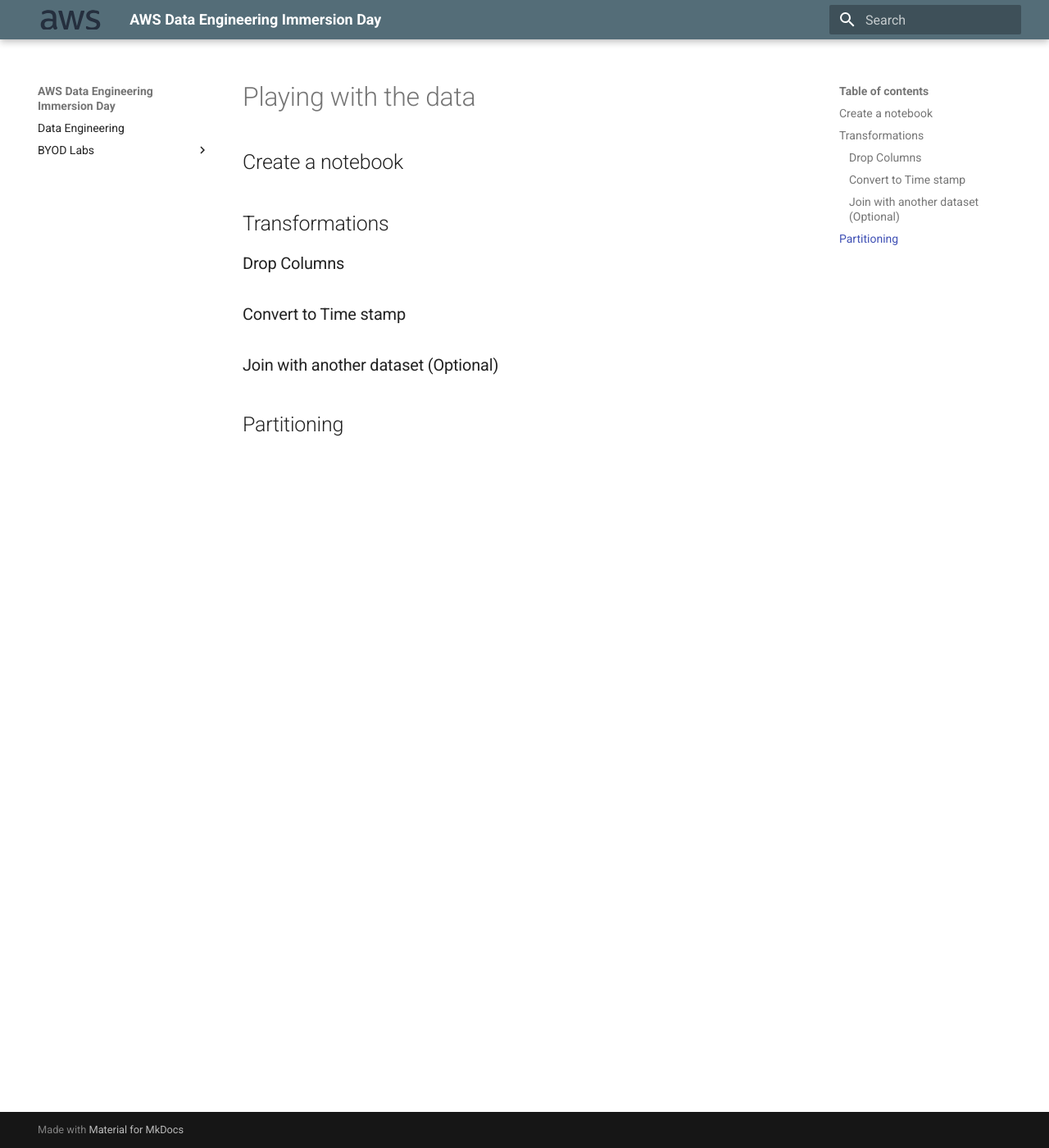
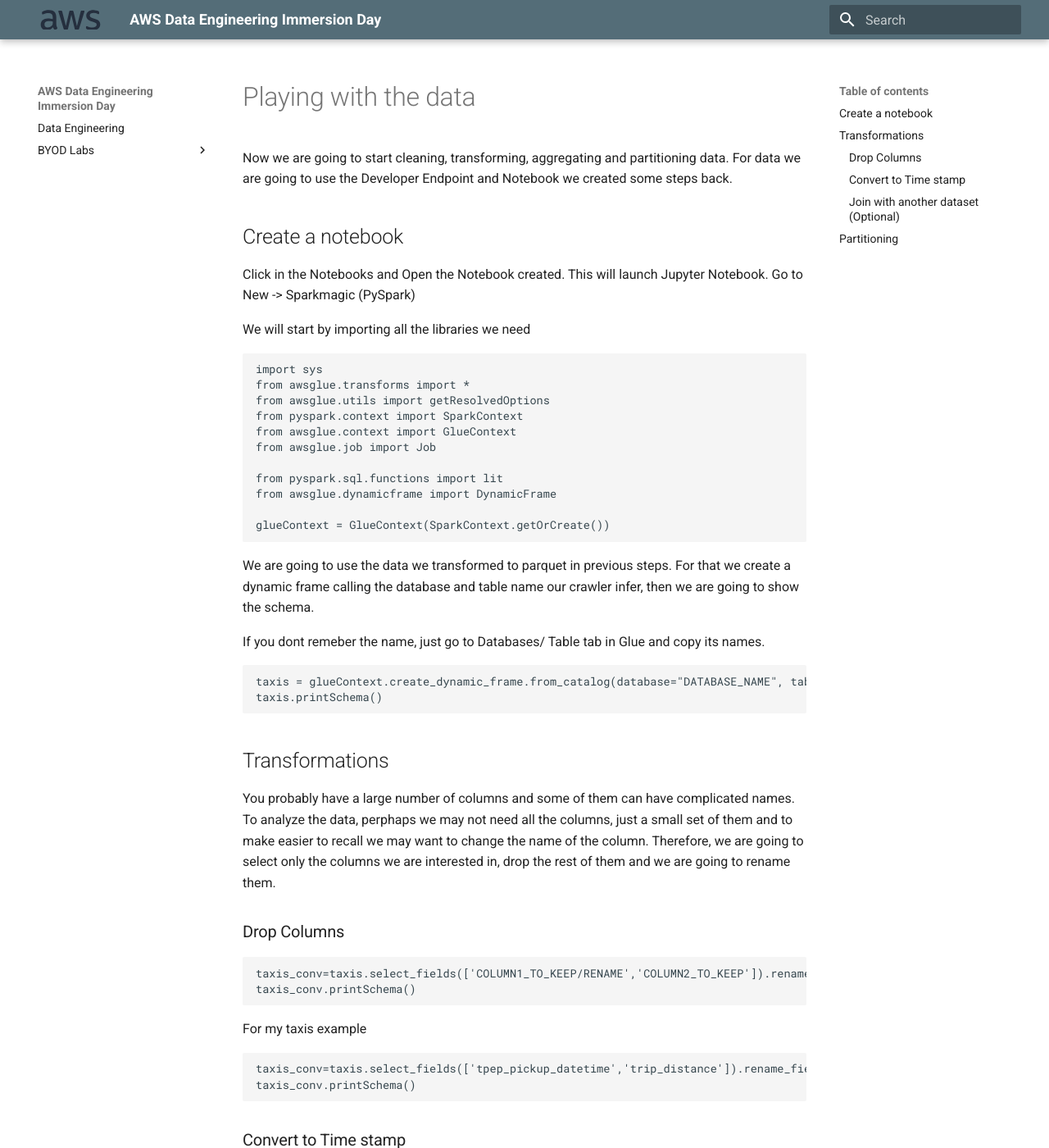
Before and after one commit to BastLeblanc/aws-byod-immersion-day, an MkDocs documentation site: the page built from labs/04_transformations/transformation.md, in a window 1280 px wide and 1400 px high. Shown: the whole window at 82% size. Built offline with MkDocs 1.6.1 and Material for MkDocs 9.7.7, drawn with Linux system fonts in a browser that asks for light colours; some of the changed text lies outside the part shown.

Commit message:
Update transformation.md

````diff
--- a/labs/04_transformations/transformation.md
+++ b/labs/04_transformations/transformation.md
@@ -1,21 +1,71 @@
 # Playing with the data
 
 
-
+Now we are going to start cleaning, transforming, aggregating and partitioning data. For data we are going to use the Developer Endpoint and Notebook we created some steps back.
 
 ## Create a notebook
 
+Click in the Notebooks and Open the Notebook created. This will launch Jupyter Notebook. Go to New -> Sparkmagic (PySpark)
+
+We will start by importing all the libraries we need
+
+``` python
+import sys
+from awsglue.transforms import *
+from awsglue.utils import getResolvedOptions
+from pyspark.context import SparkContext
+from awsglue.context import GlueContext
+from awsglue.job import Job
+
+from pyspark.sql.functions import lit
+from awsglue.dynamicframe import DynamicFrame
+
+glueContext = GlueContext(SparkContext.getOrCreate())
+```
 
 
+We are going to use the data we transformed to parquet in previous steps. For that we create a dynamic frame calling the database and table name our crawler infer, then we are going to show the schema.
+
+If you dont remeber the name, just go to Databases/ Table tab in Glue and copy its names.
+
+``` python
+taxis = glueContext.create_dynamic_frame.from_catalog(database="DATABASE_NAME", table_name="TABLE_NAME")
+taxis.printSchema()
+```
 
 ## Transformations
 
+You probably have a large number of columns and some of them can have complicated names. To analyze the data, perphaps we may not need all the columns, just a small set of them and to make easier to recall we may want to change the name of the column. Therefore, we are going to select only the columns we are interested in, drop the rest of them and we are going to rename them.
 
 ### Drop Columns
+
+
+``` python
+taxis_conv=taxis.select_fields(['COLUMN1_TO_KEEP/RENAME','COLUMN2_TO_KEEP']).rename_field('COLUMN1_TO_KEEP/RENAME', 'NEW_COLUMN_NAME')
+taxis_conv.printSchema()
+```
+
+For my taxis example
+``` python
+taxis_conv=taxis.select_fields(['tpep_pickup_datetime','trip_distance']).rename_field('tpep_pickup_datetime', 'pickup_datetime')
+taxis_conv.printSchema()
+```
+
 
 ### Convert to Time stamp
 
 
+``` python
+from pyspark.sql.functions import to_date
+taxis_DF = taxis_conv.toDF()
+taxis_DF.show()
+```
+
+``` python
+## Adding trx_date date column with y-M format converting a current timestamp/unix date format
+taxis_date2_df=taxis_DF.withColumn('pickup_datetime', to_date("pickup_datetime", "yyyy-MM-dd HH:mm"))
+taxis_date2_df.show()
+```
 
 ### Join with another dataset (Optional)
 
````
